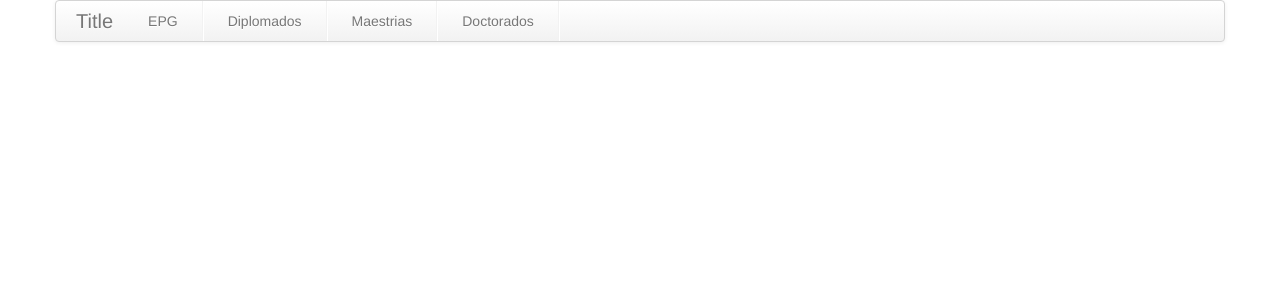
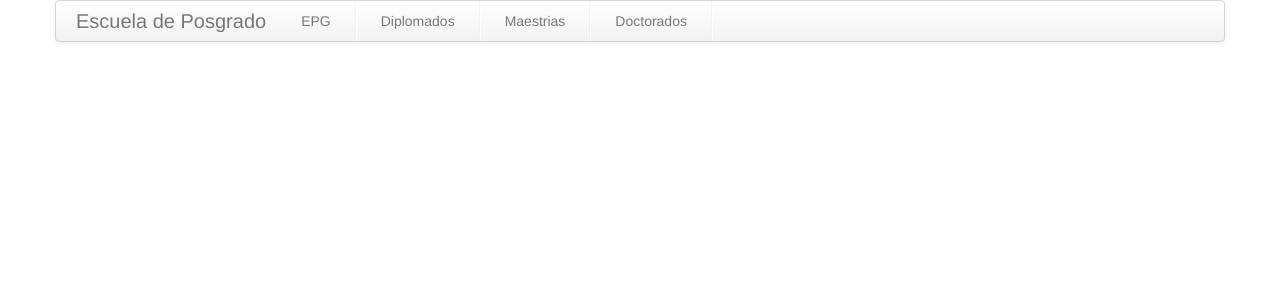
Before and after one commit to grupocova/GCProyectoWeb1, a PHP site: page / in a window 1280 px wide. Shown: the top 300 px of the page. Run offline with PHP 8.4, Linux system fonts and the light colour scheme.

Commit message:
Primera modificacion index

```diff
--- a/Index.php
+++ b/Index.php
@@ -11,7 +11,7 @@
 <script type="text/javascript" src="js/bootstrap.js"></script>
 <script type="text/javascript" src="js/bootstrap.min.js"></script>
 
-<title>Documento sin título</title>
+<title>Sitio | Nombre</title>
 </head>
 
 <body>
@@ -22,7 +22,7 @@
     <div class="span12">
     <div class="navbar">
     <div class="navbar-inner">
-      <a class="brand" href="#">Title</a>
+      <a class="brand" href="#">Escuela de Posgrado</a>
       <ul class="nav">
         <li><a href="#">EPG</a></li>
         <li class="divider-vertical"></li>
```
